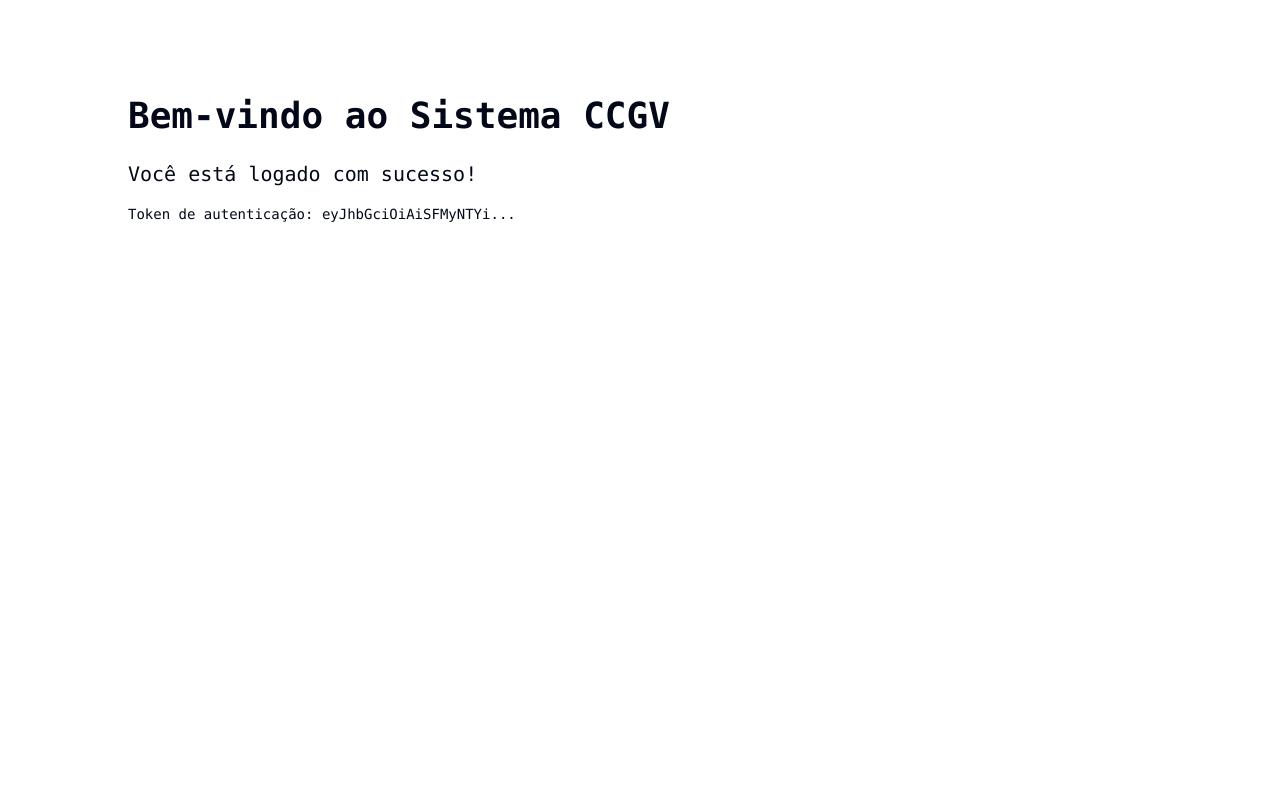
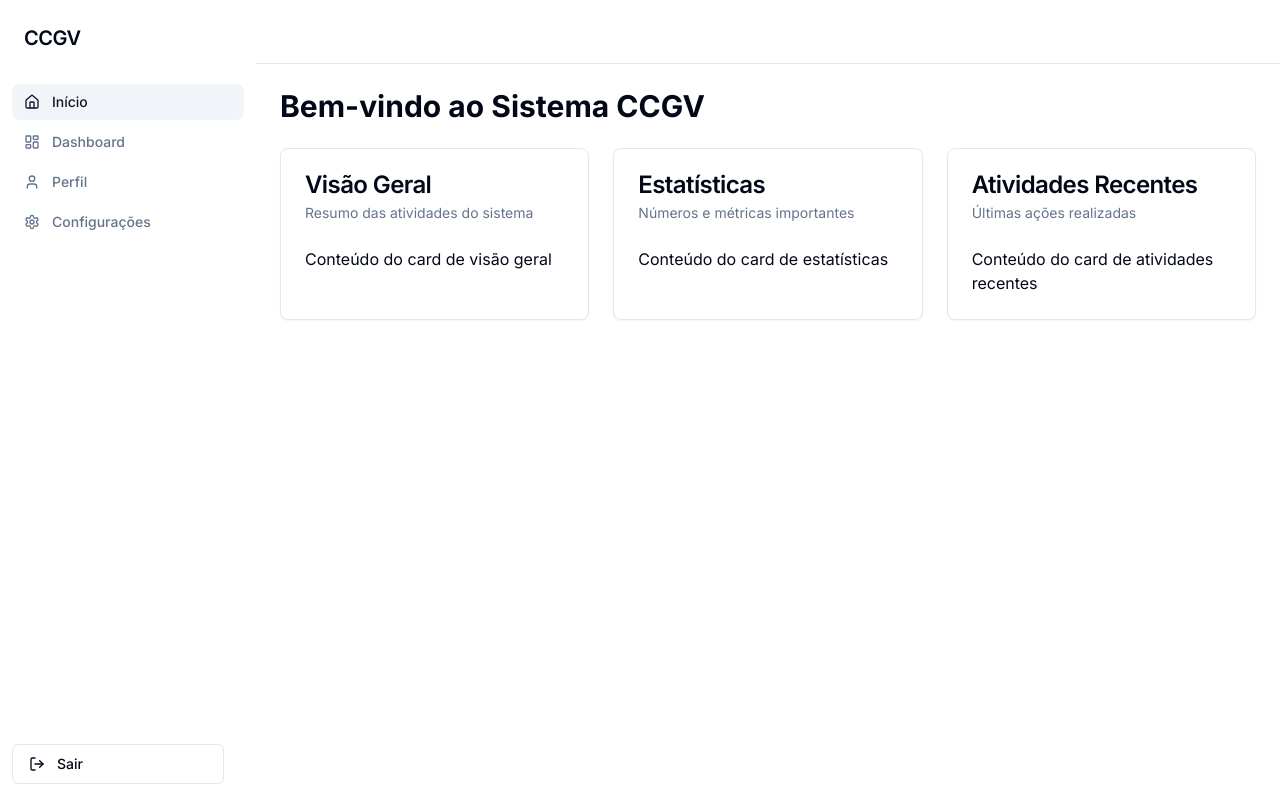
Before and after one commit to josimarcamilo/app-ccgv, a Next.js app: page / in a window 1280 px wide. Built offline with nearby package versions, Linux system fonts and the light colour scheme; sample sign-in values are in the browser's storage.

Commit message:
refatorando estrutura

```diff
--- /dev/null
+++ b/app/(auth)/layout.tsx
@@ -0,0 +1,12 @@
+import type React from "react"
+import { Inter } from "next/font/google"
+
+const inter = Inter({ subsets: ["latin"] })
+
+export default function AuthLayout({
+  children,
+}: Readonly<{
+  children: React.ReactNode
+}>) {
+  return <div className={`min-h-screen bg-gray-100 ${inter.className}`}>{children}</div>
+}
--- /dev/null
+++ b/app/(dashboard)/layout.tsx
@@ -0,0 +1,28 @@
+import type React from "react"
+import { Inter } from "next/font/google"
+import { Sidebar, MobileSidebar } from "@/components/sidebar"
+
+const inter = Inter({ subsets: ["latin"] })
+
+export default function DashboardLayout({
+  children,
+}: Readonly<{
+  children: React.ReactNode
+}>) {
+  return (
+    <div className={inter.className}>
+      <div className="flex min-h-screen">
+        <div className="hidden md:flex md:w-64 md:flex-col md:fixed md:inset-y-0 z-[80] bg-background">
+          <Sidebar />
+        </div>
+        <div className="md:pl-64 flex flex-col flex-1">
+          <header className="sticky top-0 z-40 flex h-16 items-center gap-4 border-b bg-background px-6">
+            <MobileSidebar />
+            <div className="flex-1" />
+          </header>
+          <main className="flex-1 p-6">{children}</main>
+        </div>
+      </div>
+    </div>
+  )
+}
--- /dev/null
+++ b/app/(dashboard)/page.tsx
@@ -0,0 +1,71 @@
+"use client"
+
+import { useEffect, useState } from "react"
+import { useRouter } from "next/navigation"
+import { isAuthenticated } from "@/lib/api"
+import { Card, CardContent, CardDescription, CardHeader, CardTitle } from "@/components/ui/card"
+
+export default function Home() {
+  const router = useRouter()
+  const [loading, setLoading] = useState(true)
+
+  useEffect(() => {
+    // Verificar se o usuário está autenticado
+    const checkAuth = () => {
+      if (!isAuthenticated()) {
+        // Se não estiver autenticado, redirecionar para a página de login
+        router.push("/login")
+      } else {
+        setLoading(false)
+      }
+    }
+
+    checkAuth()
+  }, [router])
+
+  if (loading) {
+    return (
+      <div className="flex items-center justify-center min-h-screen">
+        <p>Carregando...</p>
+      </div>
+    )
+  }
+
+  return (
+    <div className="space-y-6">
+      <h1 className="text-3xl font-bold">Bem-vindo ao Sistema CCGV</h1>
+
+      <div className="grid gap-6 md:grid-cols-2 lg:grid-cols-3">
+        <Card>
+          <CardHeader>
+            <CardTitle>Visão Geral</CardTitle>
+            <CardDescription>Resumo das atividades do sistema</CardDescription>
+          </CardHeader>
+          <CardContent>
+            <p>Conteúdo do card de visão geral</p>
+          </CardContent>
+        </Card>
+
+        <Card>
+          <CardHeader>
+            <CardTitle>Estatísticas</CardTitle>
+            <CardDescription>Números e métricas importantes</CardDescription>
+          </CardHeader>
+          <CardContent>
+            <p>Conteúdo do card de estatísticas</p>
+          </CardContent>
+        </Card>
+
+        <Card>
+          <CardHeader>
+            <CardTitle>Atividades Recentes</CardTitle>
+            <CardDescription>Últimas ações realizadas</CardDescription>
+          </CardHeader>
+          <CardContent>
+            <p>Conteúdo do card de atividades recentes</p>
+          </CardContent>
+        </Card>
+      </div>
+    </div>
+  )
+}
--- a/app/layout.tsx
+++ b/app/layout.tsx
@@ -1,16 +1,10 @@
 import type React from "react"
 import type { Metadata } from "next"
-import { Inter } from "next/font/google"
 import "./globals.css"
-import { ThemeProvider } from "@/components/theme-provider"
-import { Toaster } from "@/components/ui/toaster"
-
-const inter = Inter({ subsets: ["latin"] })
 
 export const metadata: Metadata = {
-  title: "Sistema CCGV",
-  description: "Centro de Controle Gerencial Vicentino",
-    generator: 'v0.dev'
+  title: "Orfed",
+  description: "Sistema de Gestão",
 }
 
 export default function RootLayout({
@@ -20,16 +14,7 @@ export default function RootLayout({
 }>) {
   return (
     <html lang="pt-BR">
-      <body className={inter.className}>
-        <ThemeProvider attribute="class" defaultTheme="light" enableSystem disableTransitionOnChange>
-          {children}
-          <Toaster />
-        </ThemeProvider>
-      </body>
+      <body>{children}</body>
     </html>
   )
 }
-
-
-
-import './globals.css'
--- /dev/null
+++ b/components/sidebar.tsx
@@ -0,0 +1,101 @@
+"use client"
+
+import type React from "react"
+
+import Link from "next/link"
+import { usePathname } from "next/navigation"
+import { LayoutDashboard, Home, User, Settings, LogOut } from "lucide-react"
+
+import { cn } from "@/lib/utils"
+import { Button } from "@/components/ui/button"
+import { Sheet, SheetContent, SheetTrigger } from "@/components/ui/sheet"
+import { useRouter } from "next/navigation"
+import { removeToken } from "@/lib/api"
+
+interface SidebarProps extends React.HTMLAttributes<HTMLDivElement> {
+  className?: string
+}
+
+export function Sidebar({ className }: SidebarProps) {
+  const pathname = usePathname()
+  const router = useRouter()
+
+  const handleLogout = () => {
+    removeToken()
+    router.push("/login")
+  }
+
+  const menuItems = [
+    { href: "/", label: "Início", icon: Home },
+    { href: "/dashboard", label: "Dashboard", icon: LayoutDashboard },
+    { href: "/profile", label: "Perfil", icon: User },
+    { href: "/settings", label: "Configurações", icon: Settings },
+  ]
+
+  return (
+    <div className={cn("pb-12", className)}>
+      <div className="space-y-4 py-4">
+        <div className="px-4 py-2">
+          <h2 className="mb-2 px-2 text-xl font-semibold tracking-tight">CCGV</h2>
+        </div>
+        <div className="px-3">
+          <div className="space-y-1">
+            {menuItems.map((item) => {
+              const Icon = item.icon
+              return (
+                <Link
+                  key={item.href}
+                  href={item.href}
+                  className={cn(
+                    "flex items-center gap-3 rounded-lg px-3 py-2 text-sm font-medium transition-all hover:bg-accent",
+                    pathname === item.href ? "bg-accent text-accent-foreground" : "text-muted-foreground",
+                  )}
+                >
+                  <Icon className="h-4 w-4" />
+                  {item.label}
+                </Link>
+              )
+            })}
+          </div>
+        </div>
+      </div>
+      <div className="px-3 absolute bottom-4 w-full pr-8">
+        <Button variant="outline" className="w-full justify-start gap-3" onClick={handleLogout}>
+          <LogOut className="h-4 w-4" />
+          Sair
+        </Button>
+      </div>
+    </div>
+  )
+}
+
+export function MobileSidebar() {
+  return (
+    <Sheet>
+      <SheetTrigger asChild>
+        <Button variant="outline" size="icon" className="md:hidden">
+          <svg
+            xmlns="http://www.w3.org/2000/svg"
+            width="24"
+            height="24"
+            viewBox="0 0 24 24"
+            fill="none"
+            stroke="currentColor"
+            strokeWidth="2"
+            strokeLinecap="round"
+            strokeLinejoin="round"
+            className="h-6 w-6"
+          >
+            <line x1="4" x2="20" y1="12" y2="12" />
+            <line x1="4" x2="20" y1="6" y2="6" />
+            <line x1="4" x2="20" y1="18" y2="18" />
+          </svg>
+          <span className="sr-only">Toggle Menu</span>
+        </Button>
+      </SheetTrigger>
+      <SheetContent side="left" className="w-[240px] sm:w-[300px]">
+        <Sidebar />
+      </SheetContent>
+    </Sheet>
+  )
+}
```
Also changed, not shown: app/(auth)/login/page.tsx (renamed from app/login/page.tsx), app/(auth)/register/page.tsx (renamed from app/register/page.tsx).
